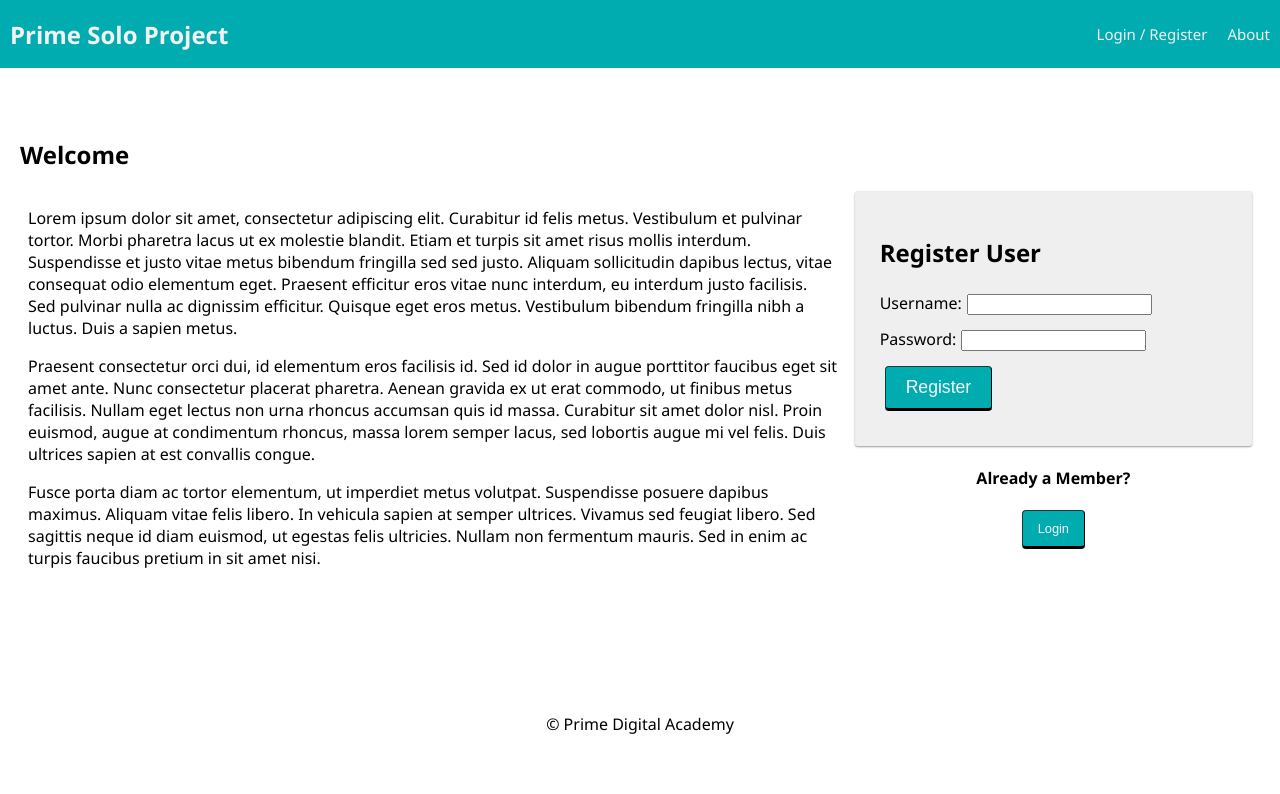
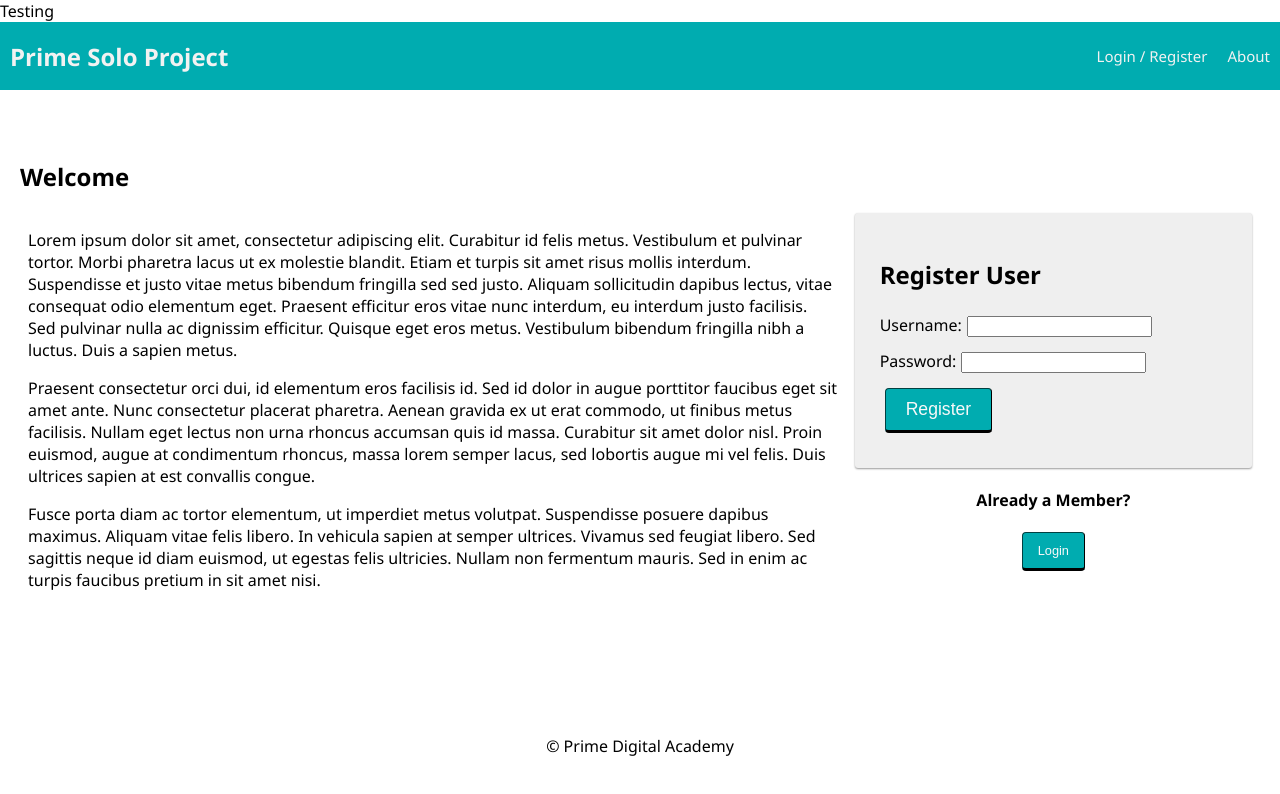
Before and after one commit to luann-y/prime-solo-project, a React (Vite) app: page /#/home in a window 1280 px wide. Shown: the top 794 px of the page. Built offline with nearby package versions, Linux system fonts and the light colour scheme; no server answers.

Commit message:
Adding Header Component and importing into App

```diff
--- a/src/components/App/App.jsx
+++ b/src/components/App/App.jsx
@@ -19,6 +19,7 @@ import InfoPage from '../InfoPage/InfoPage';
 import LandingPage from '../LandingPage/LandingPage';
 import LoginPage from '../LoginPage/LoginPage';
 import RegisterPage from '../RegisterPage/RegisterPage';
+import Header from '../Header/Header';
 
 import './App.css';
 
@@ -34,6 +35,7 @@ function App() {
   return (
     <Router>
       <div>
+        <Header />
         <Nav />
         <Switch>
           {/* Visiting localhost:5173 will redirect to localhost:5173/home */}
--- /dev/null
+++ b/src/components/Header/Header.jsx
@@ -0,0 +1,11 @@
+import React from "react";
+
+function Header() {
+    return(
+        <div>
+            Testing
+        </div>
+    );
+};
+
+export default Header;
```
Also changed, not shown: 2 other files (tests, documents, lock files or other folders).
